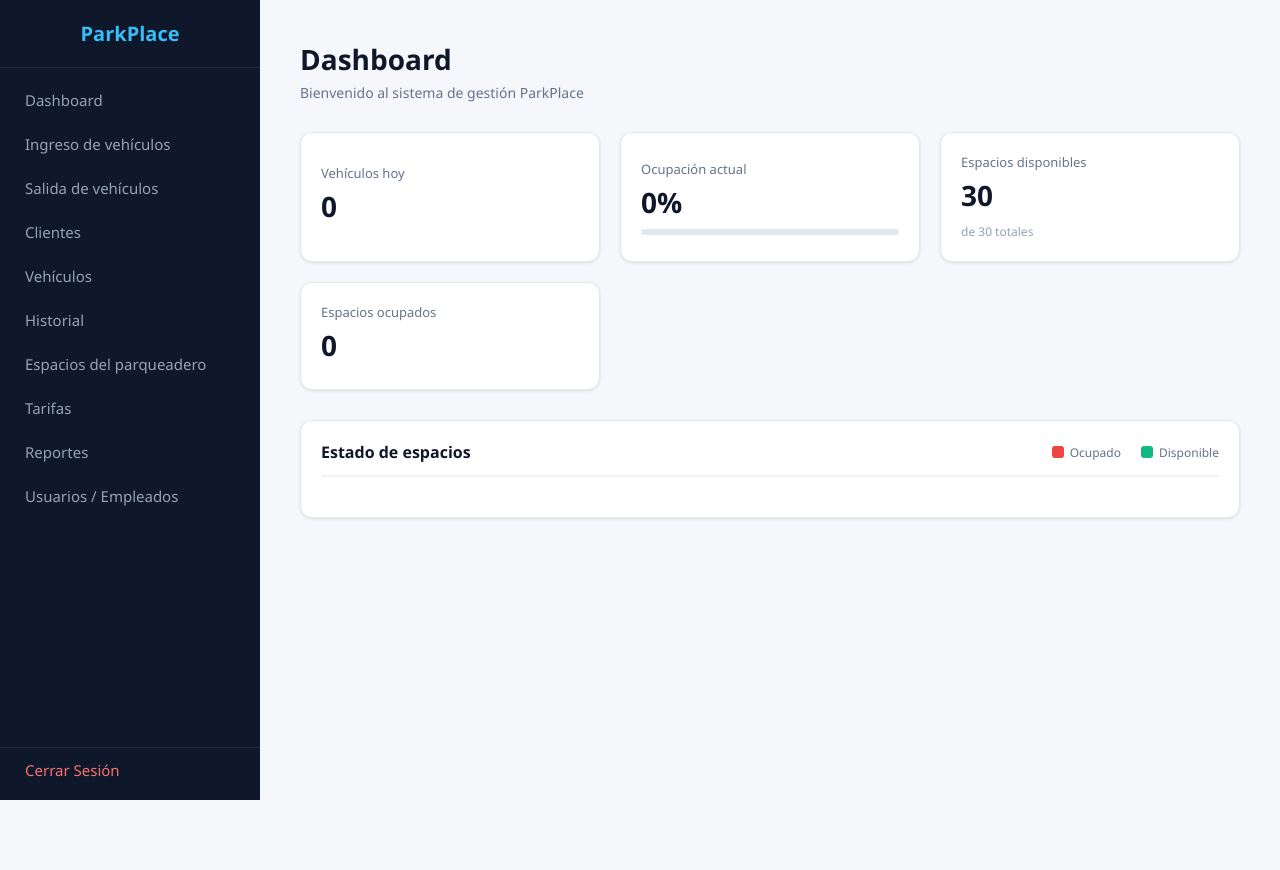
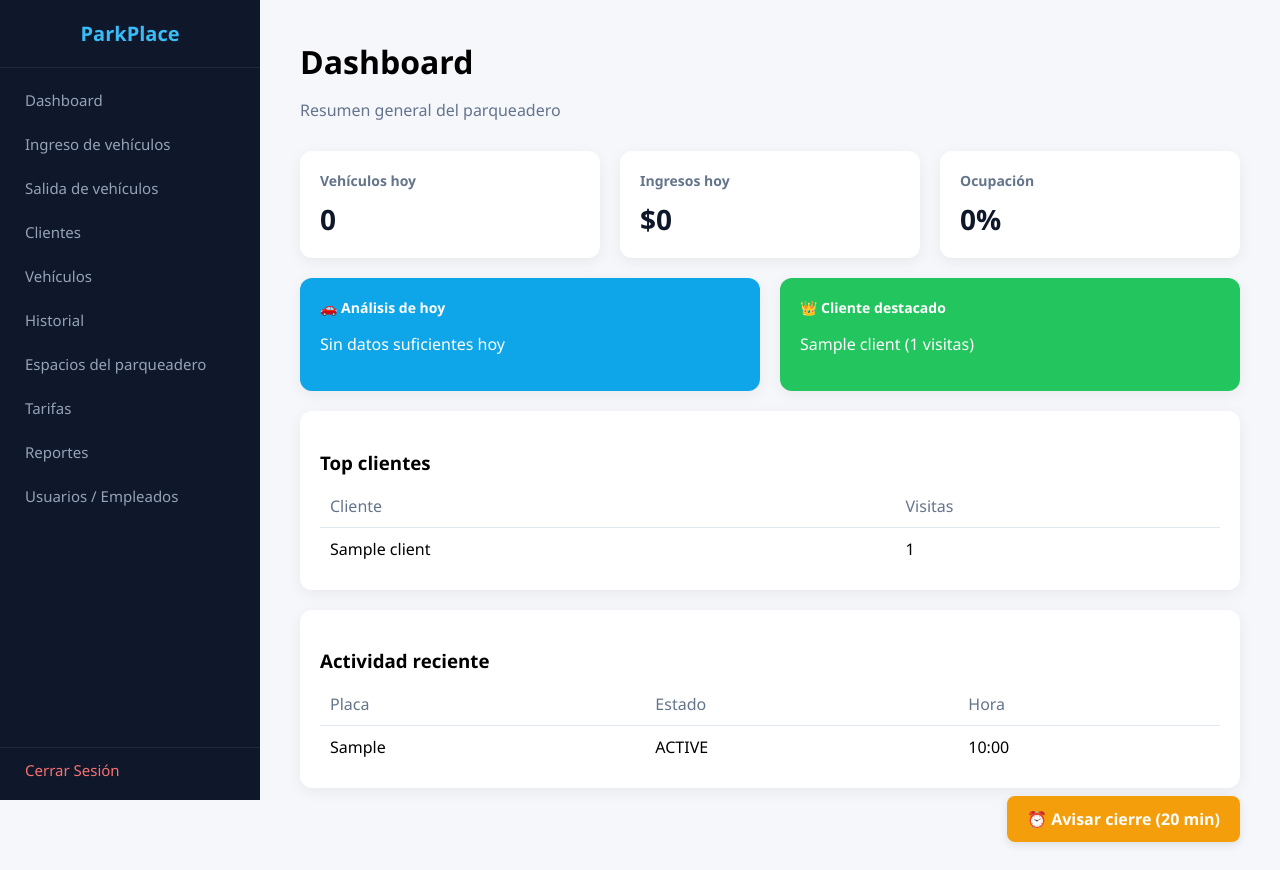
Before and after one commit to david-amp-s/ParkplaceDJango, a Django app: page /dashboard/ in a window 1280 px wide. Before the commit the page ends 800 px from the top, so only its background shows below. Run offline with Django 5.2, Linux system fonts and the light colour scheme; data comes from the database, SQL or seed files in the repository; tables that the repository leaves empty hold one stand-in row (values such as "Sample post").

Commit message:
Dashboard and emails

```diff
--- a/config/urls.py
+++ b/config/urls.py
@@ -64,4 +64,6 @@ urlpatterns = [
 
     path('pay/', pay_ticket_view, name='pay_ticket'),
     path('historial/', history_view, name='historial'),
+
+    path('enviar-recordatorio/', views.enviar_recordatorio_cierre),
 ]
--- a/infrastructure/templates/base/base.html
+++ b/infrastructure/templates/base/base.html
@@ -3,32 +3,182 @@
 <head>
     <meta charset="UTF-8">
     <title>{% block title %}ParkPlace{% endblock %}</title>
+
     <style>
-        body { margin: 0; font-family: 'Segoe UI', Tahoma, Geneva, Verdana, sans-serif; background: #f5f7fb; display: flex; }
+        body {
+            margin: 0;
+            font-family: 'Segoe UI', Tahoma, Geneva, Verdana, sans-serif;
+            background: #f5f7fb;
+            display: flex;
+        }
 
+        /* ========================= */
         /* SIDEBAR */
-        .sidebar { position: fixed; width: 260px; height: 100vh; background: #0f172a; color: white; display: flex; flex-direction: column; }
-        .sidebar h2 { text-align: center; padding: 20px; border-bottom: 1px solid #1e293b; margin: 0; font-size: 20px; color: #38bdf8; }
-        .sidebar-menu { flex-grow: 1; padding-top: 10px; }
-        .sidebar a { display: block; color: #94a3b8; padding: 12px 25px; text-decoration: none; font-size: 15px; transition: 0.3s; }
-        .sidebar a:hover { background: #1e3a8a; color: white; }
-        .sidebar a.active { background: #1e40af; color: white; border-left: 4px solid #38bdf8; }
-        .sidebar .logout { color: #f87171; border-top: 1px solid #1e293b; margin-top: auto; padding-bottom: 20px; }
+        /* ========================= */
+        .sidebar {
+            position: fixed;
+            width: 260px;
+            height: 100vh;
+            background: #0f172a;
+            color: white;
+            display: flex;
+            flex-direction: column;
+        }
 
+        .sidebar h2 {
+            text-align: center;
+            padding: 20px;
+            border-bottom: 1px solid #1e293b;
+            margin: 0;
+            font-size: 20px;
+            color: #38bdf8;
+        }
+
+        .sidebar-menu {
+            flex-grow: 1;
+            padding-top: 10px;
+        }
+
+        .sidebar a {
+            display: block;
+            color: #94a3b8;
+            padding: 12px 25px;
+            text-decoration: none;
+            font-size: 15px;
+            transition: 0.2s;
+        }
+
+        .sidebar a:hover {
+            background: #1e3a8a;
+            color: white;
+        }
+
+        .sidebar a.active {
+            background: #1e40af;
+            color: white;
+            border-left: 4px solid #38bdf8;
+        }
+
+        .sidebar .logout {
+            color: #f87171;
+            border-top: 1px solid #1e293b;
+            margin-top: auto;
+            padding-bottom: 20px;
+        }
+
+        /* ========================= */
         /* CONTENIDO */
-        .content { margin-left: 260px; width: calc(100% - 260px); padding: 40px; box-sizing: border-box; }
+        /* ========================= */
+        .content {
+            margin-left: 260px;
+            width: calc(100% - 260px);
+            padding: 40px;
+            box-sizing: border-box;
+        }
 
+        /* ========================= */
         /* ALERTAS */
-        .alert { padding: 15px; margin-bottom: 20px; border-radius: 6px; font-weight: 500; }
-        .alert-success { background: #dcfce7; color: #166534; border: 1px solid #16a34a; }
-        .alert-error { background: #fee2e2; color: #991b1b; border: 1px solid #ef4444; }
+        /* ========================= */
+        .alert {
+            padding: 15px;
+            margin-bottom: 20px;
+            border-radius: 6px;
+            font-weight: 500;
+        }
+
+        .alert-success {
+            background: #dcfce7;
+            color: #166534;
+            border: 1px solid #16a34a;
+        }
+
+        .alert-error {
+            background: #fee2e2;
+            color: #991b1b;
+            border: 1px solid #ef4444;
+        }
+
+        /* ========================= */
+        /* 🔥 TARJETAS (LO IMPORTANTE) */
+        /* ========================= */
+        .card {
+            background: white;
+            padding: 20px;
+            border-radius: 12px;
+            box-shadow: 0 4px 15px rgba(0,0,0,0.06);
+            transition: 0.2s;
+        }
+
+        .card:hover {
+            transform: translateY(-3px);
+            box-shadow: 0 8px 25px rgba(0,0,0,0.08);
+        }
+
+        .card h2 {
+            margin: 10px 0 0 0;
+            font-size: 28px;
+            color: #0f172a;
+        }
+
+        .card h4 {
+            margin: 0;
+            color: #64748b;
+            font-size: 14px;
+        }
+
+        .card h3 {
+            margin-bottom: 10px;
+        }
+
+        /* ========================= */
+        /* TARJETAS DESTACADAS */
+        /* ========================= */
+        .highlight-blue {
+            background: #0ea5e9;
+            color: white;
+        }
+
+        .highlight-green {
+            background: #22c55e;
+            color: white;
+        }
+
+        .highlight-blue h4,
+        .highlight-green h4 {
+            color: white;
+        }
+
+        /* ========================= */
+        /* TABLAS */
+        /* ========================= */
+        table {
+            width: 100%;
+            border-collapse: collapse;
+        }
+
+        table th {
+            text-align: left;
+            padding: 10px;
+            color: #64748b;
+            font-weight: 500;
+        }
+
+        table td {
+            padding: 10px;
+            border-top: 1px solid #e2e8f0;
+        }
+
     </style>
+
     {% block extra_css %}{% endblock %}
 </head>
+
 <body>
 
+    <!-- SIDEBAR -->
     <div class="sidebar">
         <h2>ParkPlace</h2>
+
         <div class="sidebar-menu">
             <a href="/dashboard/">Dashboard</a>
             <a href="/ingreso/">Ingreso de vehículos</a>
@@ -41,10 +191,13 @@
             <a href="#">Reportes</a>
             <a href="#">Usuarios / Empleados</a>
         </div>
+
         <a href="/logout/" class="logout">Cerrar Sesión</a>
     </div>
 
+    <!-- CONTENIDO -->
     <div class="content">
+
         {% if messages %}
             {% for message in messages %}
                 <div class="alert {% if message.tags == 'error' %}alert-error{% else %}alert-success{% endif %}">
@@ -55,7 +208,11 @@
 
         {% block content %}
         {% endblock %}
+
     </div>
+
+    <!-- 🔥 IMPORTANTE: scripts -->
+    {% block extra_js %}{% endblock %}
 
 </body>
 </html>
--- a/infrastructure/templates/create_client.html
+++ b/infrastructure/templates/create_client.html
@@ -4,7 +4,7 @@
 
 {% block extra_css %}
 <style>
-    /* Contenedor centrado y limpio */
+
     .form-container {
         max-width: 500px;
         background: white;
--- a/infrastructure/templates/create_vehicle.html
+++ b/infrastructure/templates/create_vehicle.html
@@ -70,7 +70,7 @@
 </div>
 
 <script>
-    // Aseguramos que el usuario no pueda meter espacios y todo sea UPPERCASE
+
     const plateInput = document.getElementById('plate');
     plateInput.addEventListener('input', function() {
         this.value = this.value.toUpperCase().replace(/\s/g, '');
--- a/infrastructure/templates/dashboard.html
+++ b/infrastructure/templates/dashboard.html
@@ -3,113 +3,122 @@
 
 {% block title %}Dashboard - ParkPlace{% endblock %}
 
-{% block extra_css %}
-<link rel="stylesheet" href="{% static 'css/dashboard.css' %}">
-{% endblock %}
+{% block content %}
+<div class="dashboard-container" style="max-width:1200px; margin:auto;">
 
-{% block content %}
-<div class="dashboard-container">
-
-    <div class="dashboard-header">
-        <h1>Dashboard</h1>
-        <p>Bienvenido al sistema de gestión ParkPlace</p>
+    <!-- HEADER -->
+    <div style="margin-bottom: 30px;">
+        <h1 style="margin:0;">Dashboard</h1>
+        <p style="color:#64748b;">Resumen general del parqueadero</p>
     </div>
 
     <!-- ========================= -->
-    <!-- 📊 TARJETAS -->
+    <!-- 📊 TARJETAS PRINCIPALES -->
     <!-- ========================= -->
-    <div class="stats-grid">
+    <div style="display:grid; grid-template-columns: repeat(auto-fit, minmax(250px, 1fr)); gap:20px;">
 
-        <!-- Vehículos hoy (puedes dejarlo en 0 si no lo calculas aún) -->
-        <div class="stat-card">
-            <div class="stat-info">
-                <h3>Vehículos hoy</h3>
-                <p class="stat-number">{{ vehiculos_hoy|default:"0" }}</p>
-            </div>
+        <div class="card">
+            <h4>Vehículos hoy</h4>
+            <h2>{{ vehiculos_hoy }}</h2>
         </div>
 
-        <!-- Ocupación -->
-        <div class="stat-card">
-            <div class="stat-info">
-                <h3>Ocupación actual</h3>
-                <p class="stat-number">{{ ocupacion_actual }}%</p>
-
-                <div class="progress-bar">
-                    <div class="progress-fill" style="width: {{ ocupacion_actual|default:0 }}%;"></div>
-                </div>
-            </div>
+        <div class="card">
+            <h4>Ingresos hoy</h4>
+            <h2>${{ ingresos_hoy }}</h2>
         </div>
 
-        <!-- Espacios -->
-        <div class="stat-card">
-            <div class="stat-info">
-                <h3>Espacios disponibles</h3>
-                <p class="stat-number">{{ available_spots }}</p>
-                <span>de {{ total_spots }} totales</span>
-            </div>
-        </div>
-
-        <!-- Ocupados -->
-        <div class="stat-card">
-            <div class="stat-info">
-                <h3>Espacios ocupados</h3>
-                <p class="stat-number">{{ occupied_spots }}</p>
-            </div>
+        <div class="card">
+            <h4>Ocupación</h4>
+            <h2>{{ ocupacion_actual }}%</h2>
         </div>
 
     </div>
 
+    <!-- ========================= -->
+    <!-- 🔥 TARJETAS INTELIGENTES -->
+    <!-- ========================= -->
+    <div style="display:grid; grid-template-columns: repeat(auto-fit, minmax(300px, 1fr)); gap:20px; margin-top:20px;">
+
+        <div class="card highlight-blue">
+            <h4>🚗 Análisis de hoy</h4>
+            <p>{{ insight|default:"Sin datos suficientes hoy" }}</p>
+        </div>
+
+        <div class="card highlight-green">
+            <h4>👑 Cliente destacado</h4>
+            <p>
+                {% if clientes_frecuentes %}
+                    {{ clientes_frecuentes.0.vehicle__client__name }} ({{ clientes_frecuentes.0.total }} visitas)
+                {% else %}
+                    Sin registros
+                {% endif %}
+            </p>
+        </div>
+
+    </div>
 
     <!-- ========================= -->
-    <!-- 📍 MAPA DE ESPACIOS -->
+    <!-- 👥 CLIENTES -->
     <!-- ========================= -->
-    <div class="spaces-card">
-        <div class="card-header">
-            <h3>Estado de espacios</h3>
+    <div class="card" style="margin-top:20px;">
+        <h3>Top clientes</h3>
 
-            <div class="legend">
-                <span><span class="legend-color occupied"></span> Ocupado</span>
-                <span><span class="legend-color available"></span> Disponible</span>
-            </div>
-        </div>
-
-        <div class="spaces-grid">
-            {% for espacio in espacios %}
-            <div class="space
-                {% if espacio.status == 'OCCUPIED' %}
-                    occupied
-                {% else %}
-                    available
-                {% endif %}
-            ">
-                <span class="space-number">{{ espacio.id }}</span>
-            </div>
-            {% endfor %}
-        </div>
+        <table style="width:100%; margin-top:10px;">
+            <thead>
+                <tr>
+                    <th>Cliente</th>
+                    <th>Visitas</th>
+                </tr>
+            </thead>
+            <tbody>
+                {% for c in clientes_frecuentes %}
+                <tr>
+                    <td>{{ c.vehicle__client__name }}</td>
+                    <td>{{ c.total }}</td>
+                </tr>
+                {% empty %}
+                <tr>
+                    <td colspan="2">Sin datos</td>
+                </tr>
+                {% endfor %}
+            </tbody>
+        </table>
     </div>
 
+    <!-- ========================= -->
+    <!-- 🧾 ACTIVIDAD -->
+    <!-- ========================= -->
+    <div class="card" style="margin-top:20px;">
+        <h3>Actividad reciente</h3>
+
+        <table style="width:100%; margin-top:10px;">
+            <thead>
+                <tr>
+                    <th>Placa</th>
+                    <th>Estado</th>
+                    <th>Hora</th>
+                </tr>
+            </thead>
+            <tbody>
+                {% for t in actividades_recientes %}
+                <tr>
+                    <td>{{ t.vehicle.license_plate }}</td>
+                    <td>{{ t.status }}</td>
+                    <td>{{ t.created_at|date:"H:i" }}</td>
+                </tr>
+                {% empty %}
+                <tr>
+                    <td colspan="3">Sin actividad</td>
+                </tr>
+                {% endfor %}
+            </tbody>
+        </table>
+    </div>
+<div style="margin-top:20px; text-align:right;">
+    <a href="/enviar-recordatorio/"
+       style="background:#f59e0b; color:white; padding:12px 20px; border-radius:8px; text-decoration:none; font-weight:bold; box-shadow:0 3px 10px rgba(0,0,0,0.1);">
+        ⏰ Avisar cierre (20 min)
+    </a>
+</div>
 </div>
 {% endblock %}
-
-
-{% block extra_js %}
-<script src="https://cdn.jsdelivr.net/npm/chart.js"></script>
-
-<script>
-const ctx = document.getElementById('occupationChart');
-
-if (ctx) {
-    new Chart(ctx, {
-        type: 'line',
-        data: {
-            labels: ['6am','8am','10am','12pm','2pm','4pm','6pm'],
-            datasets: [{
-                label: 'Ocupación',
-                data: [10,30,50,70,60,80,90],
-                tension: 0.4
-            }]
-        }
-    });
-}
-</script>
-{% endblock %}
--- a/infrastructure/views.py
+++ b/infrastructure/views.py
@@ -54,22 +54,103 @@ def logout_view(request):
 
 #DASHBOARD Y ESPACIOS
 
+from django.db.models import DecimalField
+from django.db.models.functions import Coalesce
+from django.db.models import Value
+
+from django.utils.timezone import now
+from django.db.models import Sum, Count, DecimalField, Value
+from django.db.models.functions import Coalesce
+
+from django.db.models import Count
+from django.utils.timezone import now
+
+from django.shortcuts import render
+from django.utils.timezone import now
+from django.db.models import Sum, Count, DecimalField
+from django.db.models.functions import Coalesce
+
 def dashboard_view(request):
+
+    #Espacios
     total = ParkingSpot.objects.count()
     available = ParkingSpot.objects.filter(status="AVAILABLE").count()
     occupied = ParkingSpot.objects.filter(status="OCCUPIED").count()
     ocupacion = int((occupied / total) * 100) if total > 0 else 0
 
+    hoy = now().date()
+
+    #Vehículos hoy
+    vehiculos_hoy = Ticket.objects.filter(
+        created_at__date=hoy
+    ).count()
+
+    #Ingresos hoy
+    ingresos_hoy = Ticket.objects.filter(
+        exit_time__date=hoy,
+        status="CLOSED"
+    ).aggregate(
+        total=Coalesce(
+            Sum("total_paid"),
+            0,
+            output_field=DecimalField()
+        )
+    )["total"]
+
+    #Actividad reciente
+    actividades = (
+        Ticket.objects
+        .select_related("vehicle")
+        .only("status", "created_at", "vehicle__license_plate")
+        .order_by("-created_at")[:5]
+    )
+
+    #Vehículos por tipo HOY (CORRECTO)
+    vehiculos_por_tipo = (
+        Ticket.objects
+        .filter(created_at__date=hoy)
+        .values("vehicle__type")
+        .annotate(total=Count("id"))
+    )
+
+    #Listas limpias para JS
+    tipos = [v["vehicle__type"] for v in vehiculos_por_tipo]
+    cantidades = [v["total"] for v in vehiculos_por_tipo]
+
+    #Insight automático
+    insight = None
+    conteo = {v["vehicle__type"]: v["total"] for v in vehiculos_por_tipo}
+
+    carros = conteo.get("CAR", 0)
+    motos = conteo.get("MOTORCYCLE", 0)
+
+    if carros > motos:
+        insight = f"🚗 Hoy han entrado más carros ({carros}) que motos ({motos})"
+    elif motos > carros:
+        insight = f"🏍️ Hoy han entrado más motos ({motos}) que carros ({carros})"
+    elif carros == motos and carros > 0:
+        insight = f"⚖️ Hoy hay igual número de carros y motos ({carros})"
+    else:
+        insight = "Sin datos suficientes hoy"
+
+    #Clientes frecuentes (TOP 5)
+    clientes_frecuentes = (
+        Ticket.objects
+        .values("vehicle__client__name")
+        .annotate(total=Count("id"))
+        .order_by("-total")[:5]
+    )
+
     return render(request, "dashboard.html", {
-        "total_spots": total,
-        "available_spots": available,
-        "occupied_spots": occupied,
         "ocupacion_actual": ocupacion,
-        "vehiculos_hoy": 0,
-        "ingresos_hoy": 0,
-        "actividades_recientes": []
+        "vehiculos_hoy": vehiculos_hoy,
+        "ingresos_hoy": ingresos_hoy,
+        "actividades_recientes": actividades,
+        "tipos": tipos,
+        "cantidades": cantidades,
+        "insight": insight,
+        "clientes_frecuentes": clientes_frecuentes
     })
-
 
 def parking_status_view(request):
     repo = DjangoParkingSpotRepository()
@@ -83,7 +164,7 @@ def parking_status_view(request):
         is_occupied = (spot.status == "OCCUPIED")
 
         if is_occupied:
-            # Buscamos el ticket activo solo si el spot dice que está ocupado
+            #Buscamos el ticket activo solo si el spot dice que está ocupado
             ticket = Ticket.objects.filter(parking_spot=spot, status='ACTIVE').first()
 
         spots_with_info.append({
@@ -138,7 +219,6 @@ def create_client_view(request):
 
     if request.method == 'POST':
         if form.is_valid():
-            #Extraemos los datos limpios
             data = form.cleaned_data
 
             repo = DjangoClientRepository()
@@ -149,7 +229,15 @@ def create_client_view(request):
                 data['phone'],
                 data.get('email')
             )
+
+            messages.success(request, "Cliente creado correctamente")
             return redirect('/clientes/')
+        else:
+            messages.error(request, "Error en el formulario")
+
+    return render(request, 'create_client.html', {
+        'form': form
+    })
 
 
 from .forms import ClientForm
@@ -262,14 +350,14 @@ def entry_vehicle_view(request):
         plate_text = request.POST.get('license_plate', '').strip().upper()
         vehicle_type = request.POST.get('vehicle_type', 'CAR')
 
-        # 1. Validaciones de la placa
+        #Validaciones de la placa
         if not plate_text:
             return render(request, 'entry_vehicle.html', {'error': 'La placa es obligatoria'})
 
         if len(plate_text) > 6:
             return render(request, 'entry_vehicle.html', {'error': 'La placa no puede tener más de 6 caracteres'})
 
-        # 2. Lógica de Cliente y Vehículo
+        #Lógica de Cliente y Vehículo
         cliente_gen, _ = ClientModel.objects.get_or_create(
             name="Visitante", defaults={'phone': '000'}
         )
@@ -282,7 +370,7 @@ def entry_vehicle_view(request):
              vehiculo_obj.type = vehicle_type
              vehiculo_obj.save()
 
-        # 3. Creación del Ticket
+        #Creación del Ticket
         use_case = CreateTicket(DjangoTicketRepository(), DjangoParkingSpotRepository())
         try:
             use_case.execute(vehiculo_obj.id, None)
@@ -315,26 +403,6 @@ def exit_vehicle_view(request):
 
     return render(request, 'exit_vehicle.html')
 
-def exit_vehicle_view(request):
-    if request.method == 'POST':
-        plate_text = request.POST.get('license_plate', '').strip().upper()
-
-        if len(plate_text) > 6:
-            messages.error(request, "La placa es inválida (máximo 6 caracteres)")
-            return redirect('/salida/')
-
-        try:
-            vehicle_obj = Vehicle.objects.get(license_plate=plate_text)
-            use_case = CloseTicket(DjangoTicketRepository(), DjangoParkingSpotRepository())
-            total = use_case.execute(vehicle_obj)
-            messages.success(request, f"Salida OK - Total: ${total}")
-            return redirect('/salida/')
-        except Vehicle.DoesNotExist:
-            messages.error(request, f"La placa {plate_text} no existe")
-        except Exception as e:
-            messages.error(request, str(e))
-
-    return render(request, 'exit_vehicle.html')
 
 #PAGOS E HISTORIAL
 
@@ -362,3 +430,44 @@ def history_view(request):
         use_case = GetHistory(repo)
         tickets = use_case.execute()
     return render(request, 'list_history.html', {'tickets': tickets})
+
+from django.core.mail import send_mass_mail
+from django.conf import settings
+
+def enviar_recordatorio_cierre(request):
+
+    #Tickets activos (vehículos dentro)
+    tickets_activos = Ticket.objects.filter(status="ACTIVE").select_related("vehicle__client")
+
+    mensajes = []
+
+    for t in tickets_activos:
+        cliente = t.vehicle.client
+
+        if cliente.email:
+            subject = "⏰ Parqueadero ParkPlace"
+            message = f"""
+Hola {cliente.name},
+
+Tu vehículo con placa {t.vehicle.license_plate} sigue en el parqueadero.
+
+⏳ Recuerda que faltan aproximadamente 20 minutos para el cierre.
+
+Evita recargos adicionales retirándolo a tiempo.
+
+— ParkPlace 🚗
+"""
+            mensajes.append((
+                subject,
+                message,
+                settings.EMAIL_HOST_USER,
+                [cliente.email]
+            ))
+
+    if mensajes:
+        send_mass_mail(mensajes, fail_silently=False)
+        messages.success(request, "📩 Correos enviados correctamente")
+    else:
+        messages.warning(request, "⚠️ No hay clientes con email")
+
+    return redirect("/dashboard/")
```
Also changed, not shown: config/settings.py (+26 -65 lines), infrastructure/templates/entry_vehicle.html (+72 -13 lines).
